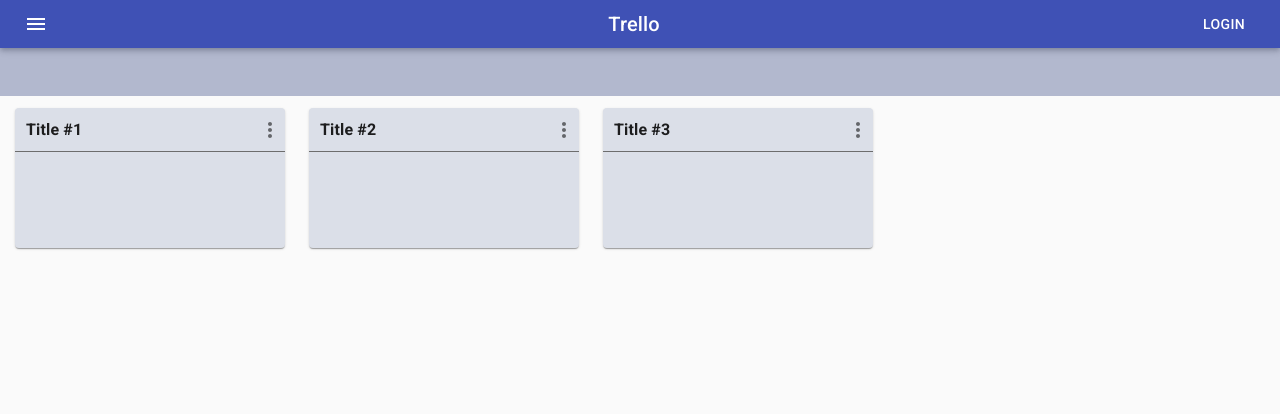
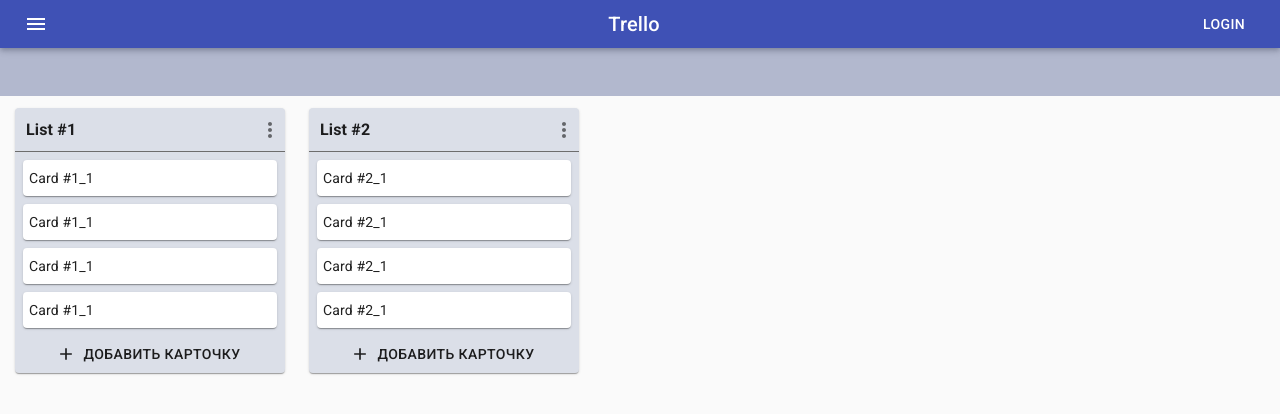
Before and after one commit to niyazm524/trello-react, a React (Create React App) app: page / in a window 1280 px wide. Shown: the top 414 px of the page. Built offline with nearby package versions, Linux system fonts and the light colour scheme.

Commit message:
useState hook, model-view linked

```diff
--- a/package.json
+++ b/package.json
@@ -14,6 +14,7 @@
     "@types/react-dom": "^16.9.7",
     "node-sass": "^4.14.0",
     "react": "^16.13.1",
+    "react-beautiful-dnd": "^13.0.0",
     "react-dom": "^16.13.1",
     "react-scripts": "3.4.1",
     "typescript": "^3.7.5"
--- a/src/App.tsx
+++ b/src/App.tsx
@@ -1,8 +1,10 @@
-import React from 'react';
+import React, {useState} from 'react';
 import AppHeader from "./components/AppHeader";
-import {Grid, Container, createStyles, Theme, Toolbar} from "@material-ui/core";
+import {Container, createStyles, Grid, Theme, Toolbar} from "@material-ui/core";
 import {makeStyles} from "@material-ui/core/styles";
 import List from "./components/List";
+import ListCard from "./components/ListCard";
+import IList from "./models/IList";
 
 const useStyles = makeStyles((theme: Theme) =>
   createStyles({
@@ -30,8 +32,20 @@
   }),
 );
 
+function createList(id: number): IList {
+  return {
+    id,
+    title: `List #${id}`,
+    cards: Array.from({length: 4}, (v, k) => k)
+      .map((_, index) =>
+        ({id: parseInt(`${id}0${index}`, 10), title: `Card #${id}_1`})
+      )
+  }
+}
+
 export default function App() {
   const classes = useStyles();
+  const [state, ] = useState([createList(1), createList(2)]);
   return (
     <div>
       <AppHeader/>
@@ -41,11 +55,17 @@
         </Toolbar>
         <Container maxWidth={"xl"} className={classes.container}>
           <Grid className={classes.gridContainer} container>
-            {[0, 1, 2].map((value) => (
-              <Grid key={value} item className={classes.gridItem}>
-                <List title={`Title #${value + 1}`} />
-              </Grid>
-            ))}
+            {
+              state.map(iList => (
+                <Grid key={iList.id} item className={classes.gridItem}>
+                  <List title={iList.title}>
+                    {iList.cards.map(card => (
+                      <ListCard title={card.title} key={card.id}/>
+                    ))}
+                  </List>
+                </Grid>))
+            }
+
           </Grid>
         </Container>
       </main>
--- a/src/components/List.sass
+++ b/src/components/List.sass
@@ -1,5 +1,4 @@
 .list
-  height: 140px
   width: 270px
   margin-left: 10px
   margin-right: 10px
@@ -29,3 +28,13 @@
         cursor: text !important
         border: 1.5px solid #b4b4b4
         background-color: white !important
+
+  .list-content
+    min-height: calc(100% - 44px)
+    overflow-y: auto
+    overflow-x: hidden
+    padding: 0 8px 0 8px
+
+  .list-footer
+    .list-footer-button
+      width: 100%
--- a/src/components/List.tsx
+++ b/src/components/List.tsx
@@ -1,9 +1,10 @@
 import React from 'react';
-import {IconButton, InputBase, Paper} from "@material-ui/core";
+import {Button, IconButton, InputBase, Paper} from "@material-ui/core";
 import MoreVertIcon from "@material-ui/icons/MoreVert";
 import './List.sass'
+import AddIcon from "@material-ui/icons/Add";
 
-export default function List(props: {title: string}) {
+export default function List(props: {title: string, children?: React.ReactNode}) {
   return (
     <Paper elevation={1} className="list">
       <div className="list-header">
@@ -16,7 +17,12 @@
           <MoreVertIcon />
         </IconButton>
       </div>
-
+      <div className="list-content">
+        {props.children}
+      </div>
+      <div className="list-footer">
+        <Button startIcon={<AddIcon />} variant={"text"} className="list-footer-button">Добавить карточку</Button>
+      </div>
 
     </Paper>
   )
--- /dev/null
+++ b/src/components/ListCard.sass
@@ -0,0 +1,3 @@
+.list-card
+  padding: 8px 6px
+  margin: 8px 0
--- /dev/null
+++ b/src/components/ListCard.tsx
@@ -0,0 +1,11 @@
+import React from "react";
+import {Paper} from "@material-ui/core";
+import './ListCard.sass';
+
+export default function ListCard(props: {title: string}) {
+  return (
+    <Paper variant="elevation" elevation={1} className="list-card">
+      {props.title}
+    </Paper>
+  )
+}
--- /dev/null
+++ b/src/models/ICard.ts
@@ -0,0 +1,4 @@
+export default interface ICard {
+  id: number
+  title: string
+}
--- /dev/null
+++ b/src/models/IList.ts
@@ -0,0 +1,7 @@
+import ICard from "./ICard";
+
+export default interface IList {
+  id: number
+  title: string
+  cards: ICard[]
+}
```
